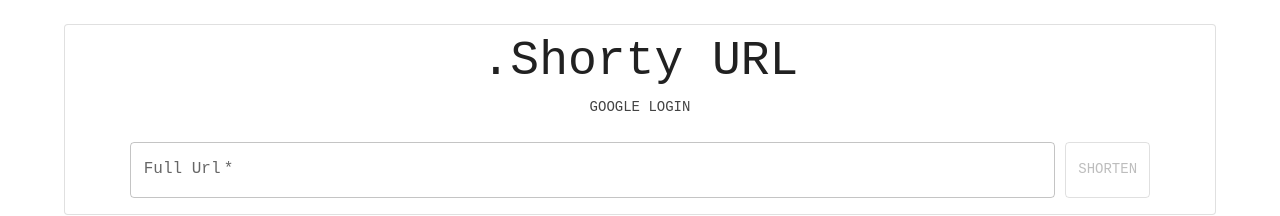
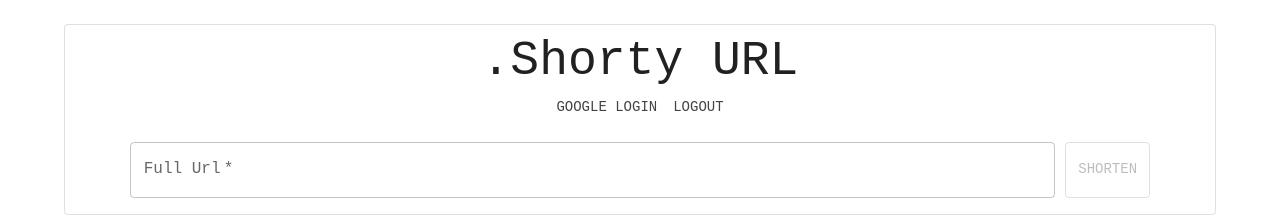
Before and after one commit to JP-sDEV/url_shortener, a React (Create React App) app in the folder client/: page / in a window 1280 px wide. Shown: the top 216 px of the page. Built offline with nearby package versions, Linux system fonts and the light colour scheme; no server answers.

Commit message:
added test buttons for login/logout

```diff
--- a/client/src/components/modal.js
+++ b/client/src/components/modal.js
@@ -9,6 +9,14 @@ export const Modal = () => {
         window.open("http://localhost:5000/auth/google", "_self")
       }
 
+    const handleLogout = () => {
+        const logout = async() => {
+            const res = await fetch("/auth/logout")
+            const data = await res.json()
+        }
+
+        logout()
+    }
     return (
         <Container Container
                         component="main"
@@ -33,6 +41,10 @@ export const Modal = () => {
                     GOOGLE LOGIN
                 </Button>
 
+                <Button onClick={handleLogout}>
+                    LOGOUT
+                </Button>
+
                 <Form />
             </Paper>
         </Container>
```
